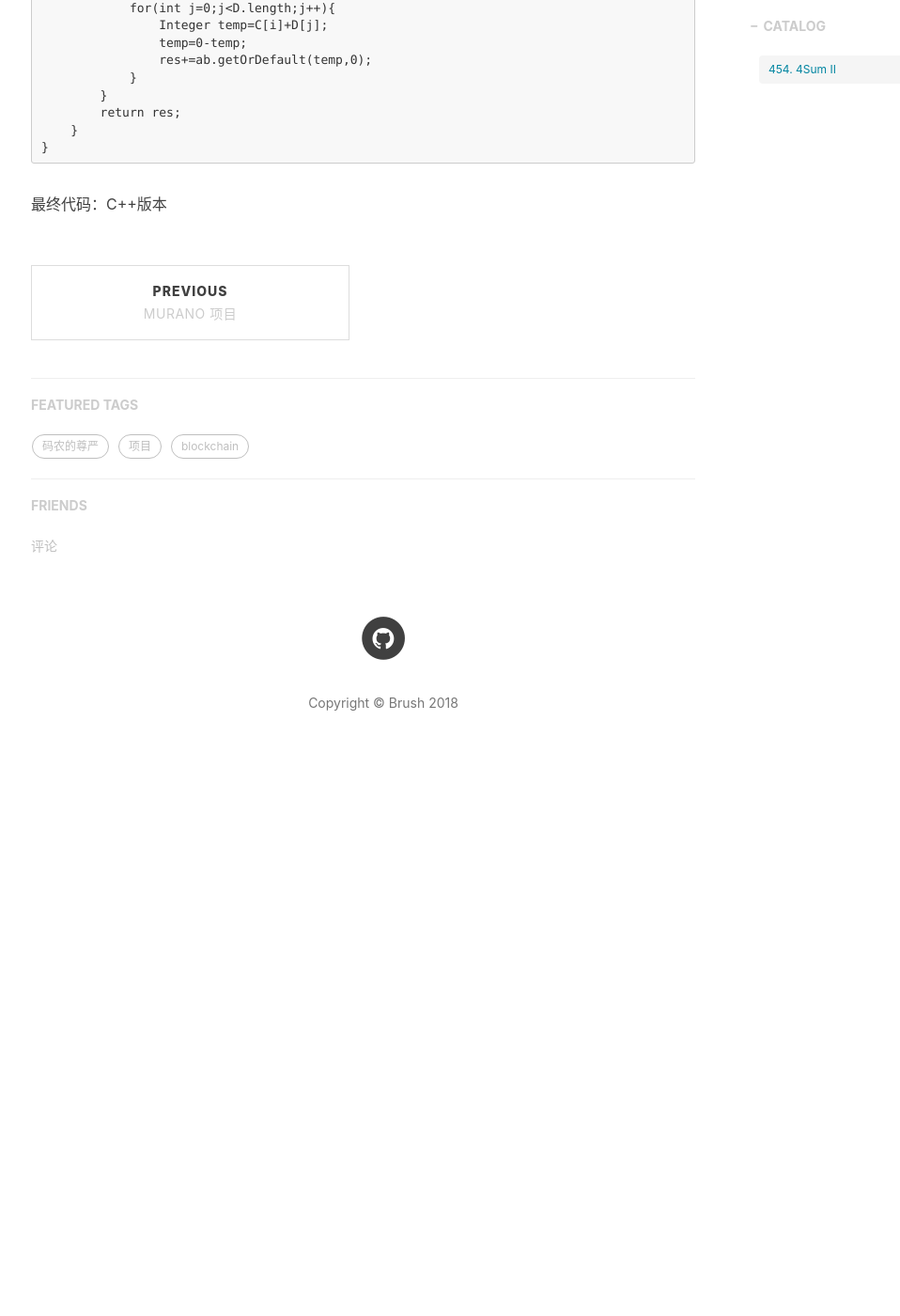
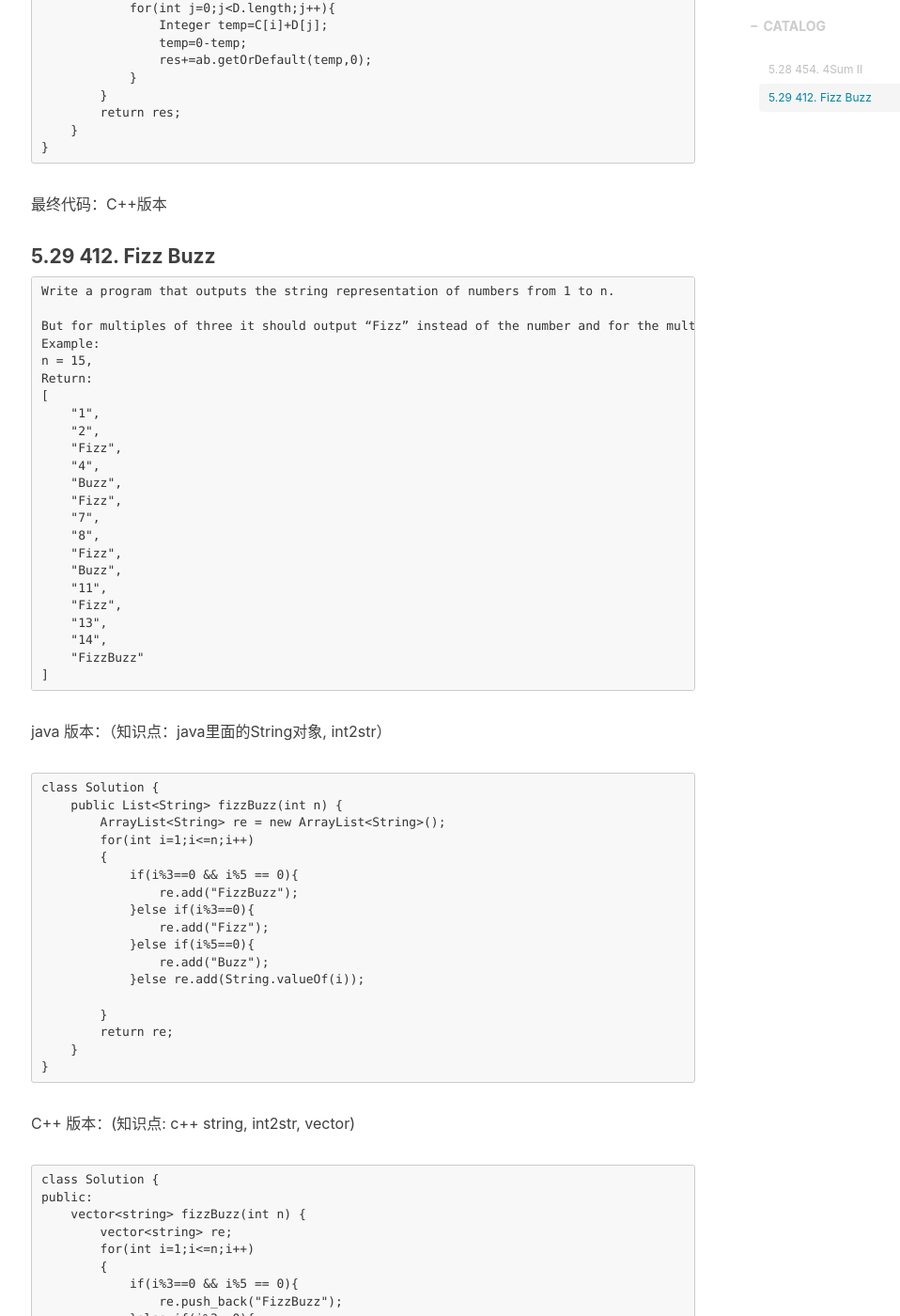
Before and after one commit to BrushXiaoMinGuo/BrushXiaoMinGuo.github.io, a Jekyll site: the page built from _posts/2018-05-28-letcode.markdown, in a window 1280 px wide and 1400 px high, scrolled down 1872 px. Shown: the whole window at 94% size, without its empty margins (232-1190 px from the left). Built offline with Jekyll 4.4.1, drawn with Linux system fonts in a browser that asks for light colours; nearby versions of some CDN libraries; comment, search, counter and statistics services are not loaded; before the commit the page ends 2724 px from its top, so only the background shows below that; some of the changed text lies outside the part shown.

Commit message:
5.29 	412.Fizz Buzz c++ & java version

````diff
--- a/_posts/2018-05-28-letcode.markdown
+++ b/_posts/2018-05-28-letcode.markdown
@@ -12,7 +12,7 @@ tags:
     - leetcode
 ---
 
-#### 454. 4Sum II
+#### 5.28 454. 4Sum II
 
 ```
 Given four lists A, B, C, D of integer values, compute how many tuples (i, j, k, l) there are such that A[i] + B[j] + C[k] + D[l] is zero.
@@ -88,3 +88,74 @@ class Solution {
 }
 ```
 最终代码：C++版本
+
+
+#### 5.29 412. Fizz Buzz
+```
+Write a program that outputs the string representation of numbers from 1 to n.
+
+But for multiples of three it should output “Fizz” instead of the number and for the multiples of five output “Buzz”. For numbers which are multiples of both three and five output “FizzBuzz”.
+Example:
+n = 15,
+Return:
+[
+    "1",
+    "2",
+    "Fizz",
+    "4",
+    "Buzz",
+    "Fizz",
+    "7",
+    "8",
+    "Fizz",
+    "Buzz",
+    "11",
+    "Fizz",
+    "13",
+    "14",
+    "FizzBuzz"
+]
+```
+
+java 版本：（知识点：java里面的String对象, int2str）
+```
+class Solution {
+    public List<String> fizzBuzz(int n) {
+        ArrayList<String> re = new ArrayList<String>();
+        for(int i=1;i<=n;i++)
+        {
+            if(i%3==0 && i%5 == 0){
+                re.add("FizzBuzz");
+            }else if(i%3==0){
+                re.add("Fizz");
+            }else if(i%5==0){
+                re.add("Buzz");
+            }else re.add(String.valueOf(i));
+
+        }
+        return re;
+    }
+}
+```
+
+C++ 版本：(知识点: c++ string, int2str, vector)
+```
+class Solution {
+public:
+    vector<string> fizzBuzz(int n) {
+        vector<string> re;
+        for(int i=1;i<=n;i++)
+        {
+            if(i%3==0 && i%5 == 0){
+                re.push_back("FizzBuzz");
+            }else if(i%3==0){
+                re.push_back("Fizz");
+            }else if(i%5==0){
+                re.push_back("Buzz");
+            }else re.push_back(std::to_string(i));
+
+        }
+        return re;
+    }
+};
+```
````
